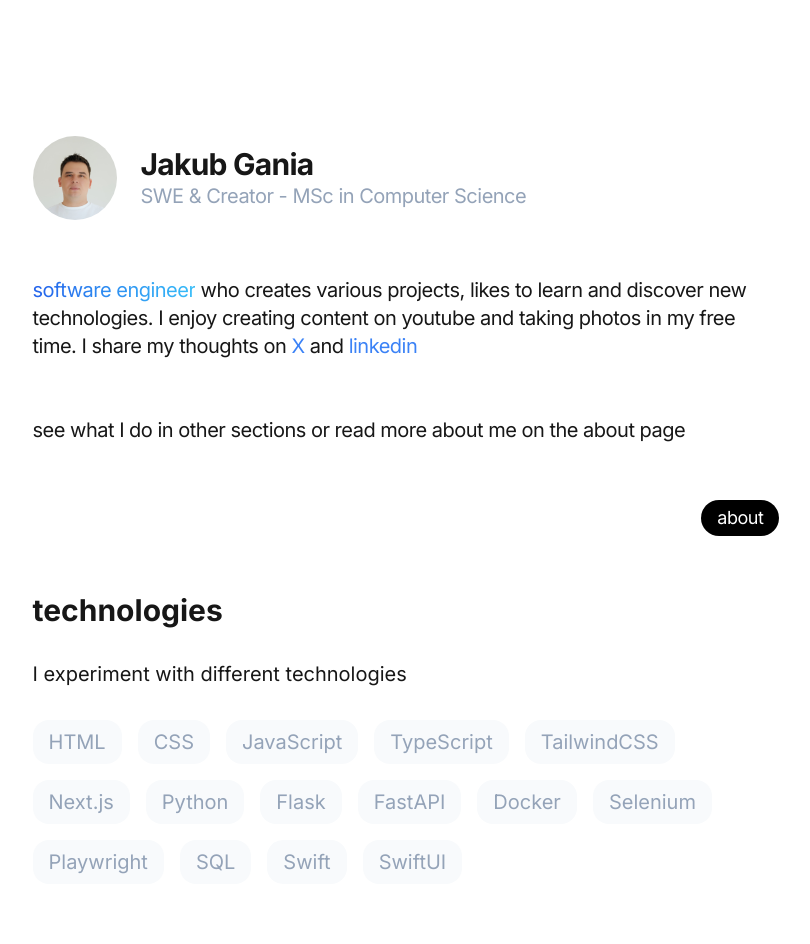
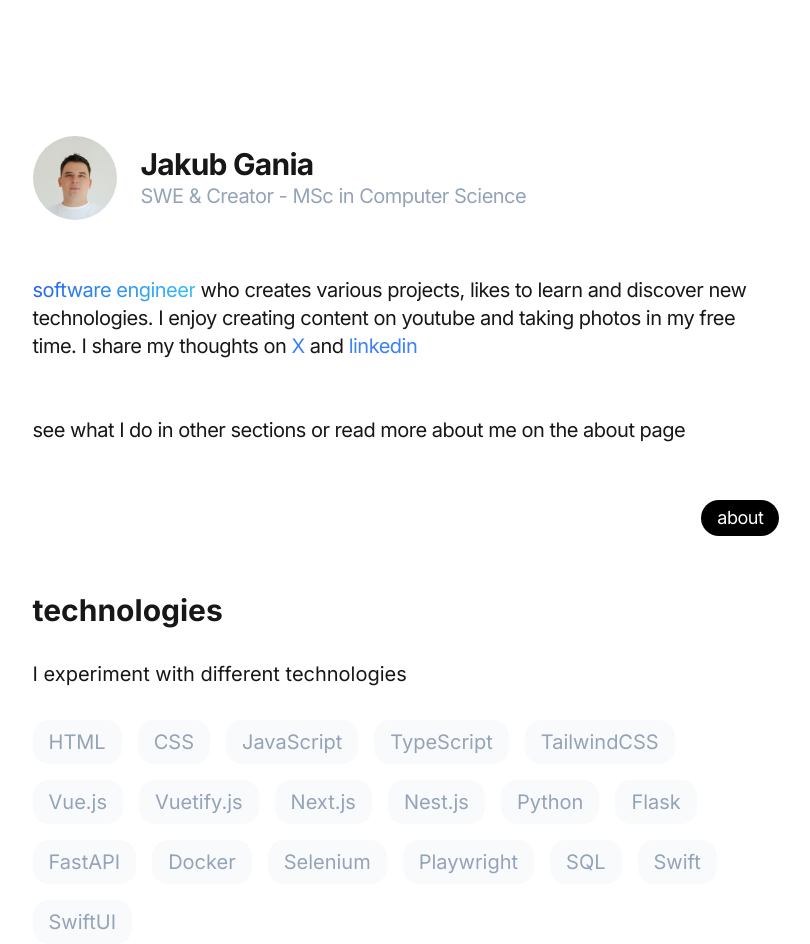
Before and after one commit to jakubgania/site, a Next.js app: page / in a window 1280 px wide. Shown: the top 944 px of the page, without its empty margins (234-1044 px from the left). Built offline with nearby package versions, Linux system fonts and the light colour scheme.

Commit message:
development

```diff
--- a/app/page.tsx
+++ b/app/page.tsx
@@ -82,7 +82,10 @@ export default function Home() {
     "JavaScript",
     "TypeScript",
     "TailwindCSS",
+    "Vue.js",
+    "Vuetify.js",
     "Next.js",
+    "Nest.js",
     "Python",
     "Flask",
     "FastAPI",
```
